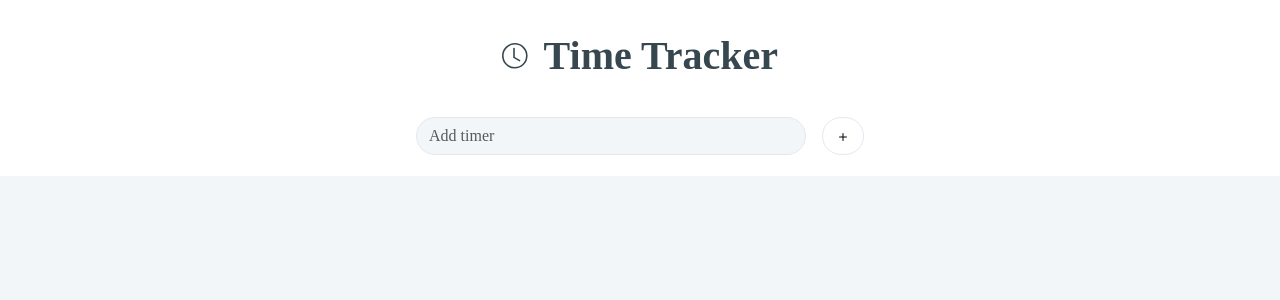
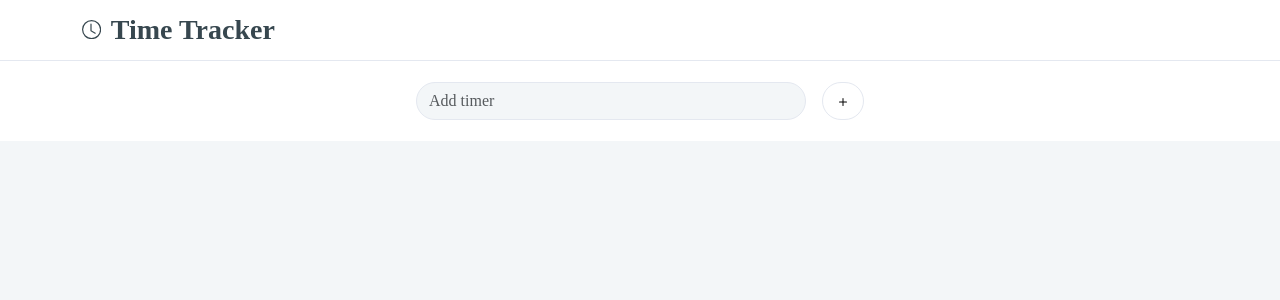
Before and after one commit to BSkura98/TimeTracker, a React (Create React App) app: page /timers in a window 1280 px wide. Shown: the top 300 px of the page. Built offline with nearby package versions, Linux system fonts and the light colour scheme.

Commit message:
Add bootstrap navbar

```diff
--- a/src/App.js
+++ b/src/App.js
@@ -1,11 +1,11 @@
 import React from "react";
 import { BrowserRouter, Navigate, Route, Routes } from "react-router-dom";
 
-import "./App.scss";
 import { SimpleTimers } from "./pages/Timers";
 import { Navbar } from "./components/NavBar";
 import { AdvancedTimers } from "./pages/AdvancedTimers";
 import { NotFound } from "./pages/NotFound";
+import "./App.scss";
 
 function App() {
   return (
--- a/src/components/NavBar/index.js
+++ b/src/components/NavBar/index.js
@@ -1,15 +1,21 @@
 import React from "react";
+import BootstrapNavbar from "react-bootstrap/Navbar";
+import Container from "react-bootstrap/Container";
 
 import { ClockIcon } from "../../icons";
 import "./style.scss";
 
 export const Navbar = () => {
   return (
-    <header>
-      <div className="logo fs-2 mb-3">
-        <ClockIcon />
-        <h1 className="title">Time Tracker</h1>
-      </div>
-    </header>
+    <BootstrapNavbar expand="lg" className="bg-body-tertiary">
+      <Container>
+        <BootstrapNavbar.Brand href="/timers">
+          <div className="logo">
+            <ClockIcon />
+            <h3 className="title">Time Tracker</h3>
+          </div>
+        </BootstrapNavbar.Brand>
+      </Container>
+    </BootstrapNavbar>
   );
 };
--- a/src/components/NavBar/style.scss
+++ b/src/components/NavBar/style.scss
@@ -1,10 +1,26 @@
 @import "../../styles/colors";
 
-header {
-  font-size: 2rem;
-  min-height: 5rem;
+.navbar {
   display: flex;
   justify-content: center;
   align-items: center;
-  background-color: $backgroundPrimary;
+  background-color: $backgroundPrimary !important;
+  border-bottom: 0.1rem solid $borderColor;
 }
+
+.logo {
+  display: flex;
+  flex-direction: row;
+  align-items: center;
+
+  svg {
+    margin-right: 0.6rem;
+    height: 1.2rem;
+    width: 1.2rem;
+  }
+
+  h3 {
+    margin-bottom: 0;
+    font-weight: 700;
+  }
+}
--- a/src/pages/Timers/style.scss
+++ b/src/pages/Timers/style.scss
@@ -1,23 +1,4 @@
 @import "./../../styles/colors";
-
-.logo {
-  display: flex;
-  flex-direction: row;
-  align-items: center;
-  color: $textPrimary;
-  margin-top: 2rem;
-
-  svg {
-    margin-right: 1rem;
-    height: 1.6rem;
-    width: 1.6rem;
-  }
-
-  h1 {
-    margin-bottom: 0;
-    font-weight: 700;
-  }
-}
 
 form {
   min-height: 5rem;
```
